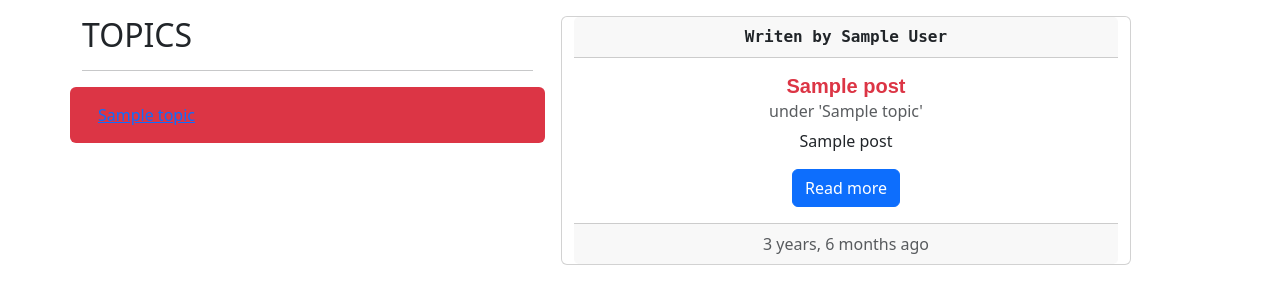
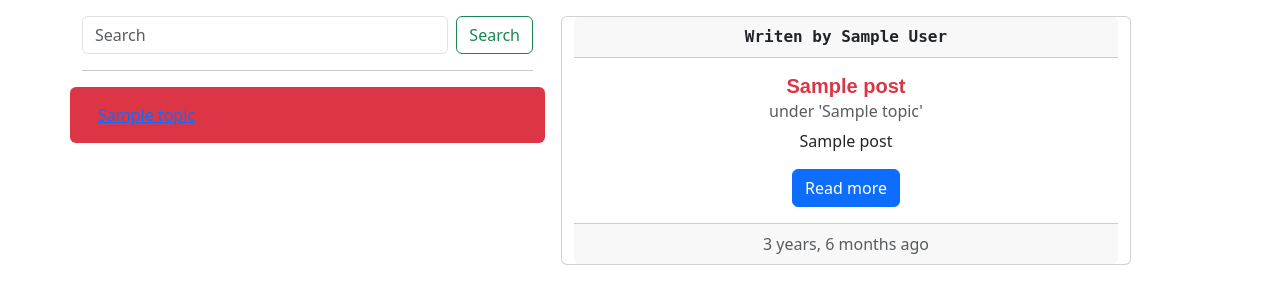
Before and after one commit to Royweru/Blogs-django, a Django app: template templates/base/Home.html in a window 1280 px wide. Shown: the part 74-378 px from the top of the page. Run offline with Django 4.2, Linux system fonts and the light colour scheme; the template is opened without the code that fills it: most values are stand-ins (such as "Sample title", 1, 10 or a date in 2020).

Commit message:
modified:   blogposts/settings.py 	modified:   db.sqlite3 	modified:   templates/comp/topics.html

```diff
--- a/blogposts/settings.py
+++ b/blogposts/settings.py
@@ -31,7 +31,7 @@ EMAIL_PORT = 587
 EMAIL_USE_TLS = True
 EMAIL_BACKEND = 'django.core.mail.backends.smtp.EmailBackend'
 
-ALLOWED_HOSTS = ['https://blogupdates-i5zehktk5-royweru.vercel.app/']
+ALLOWED_HOSTS = []
 
 
 # Application definition
--- a/templates/comp/topics.html
+++ b/templates/comp/topics.html
@@ -1,11 +1,17 @@
-
-<h2 class="font-mono">
-    TOPICS
-</h2>
-<hr>
+<form class="d-flex" role="search">
+  <input
+    class="form-control me-2"
+    name="q"
+    type="search"
+    placeholder="Search"
+    aria-label="Search"
+  />
+  <button class="btn btn-outline-success" type="submit">Search</button>
+</form>
+<hr />
 
 {% for topic in topics %}
-    <div class="row rounded bg-danger mt-3 p-3">
-        <a href="{% url 'blogtopic' topic.id %}">{{topic}}</a>
-    </div>
+<div class="row rounded bg-danger mt-3 p-3">
+  <a href="{% url 'blogtopic' topic.id %}">{{topic}}</a>
+</div>
 {% endfor %}
```
Also changed, not shown: db.sqlite3.
